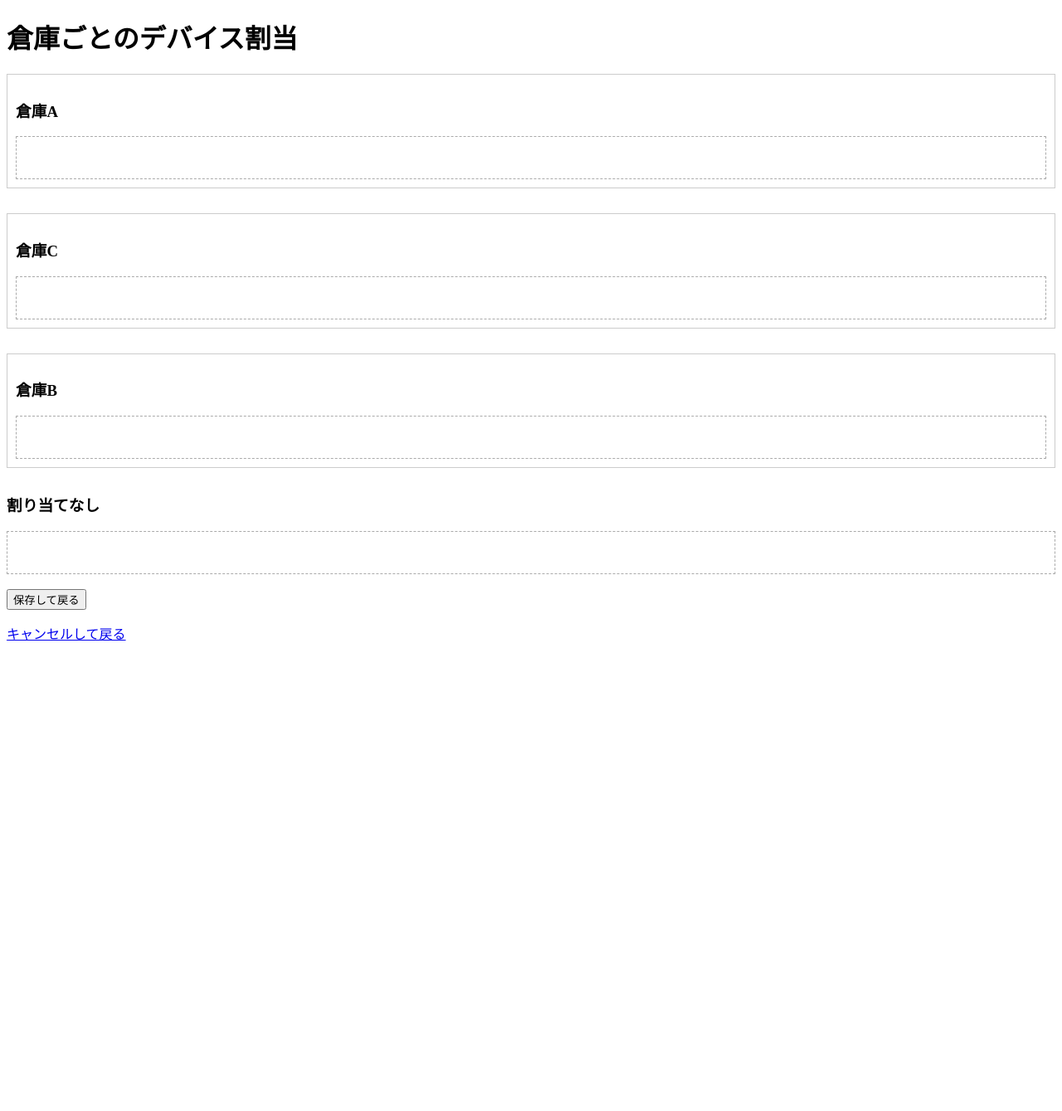
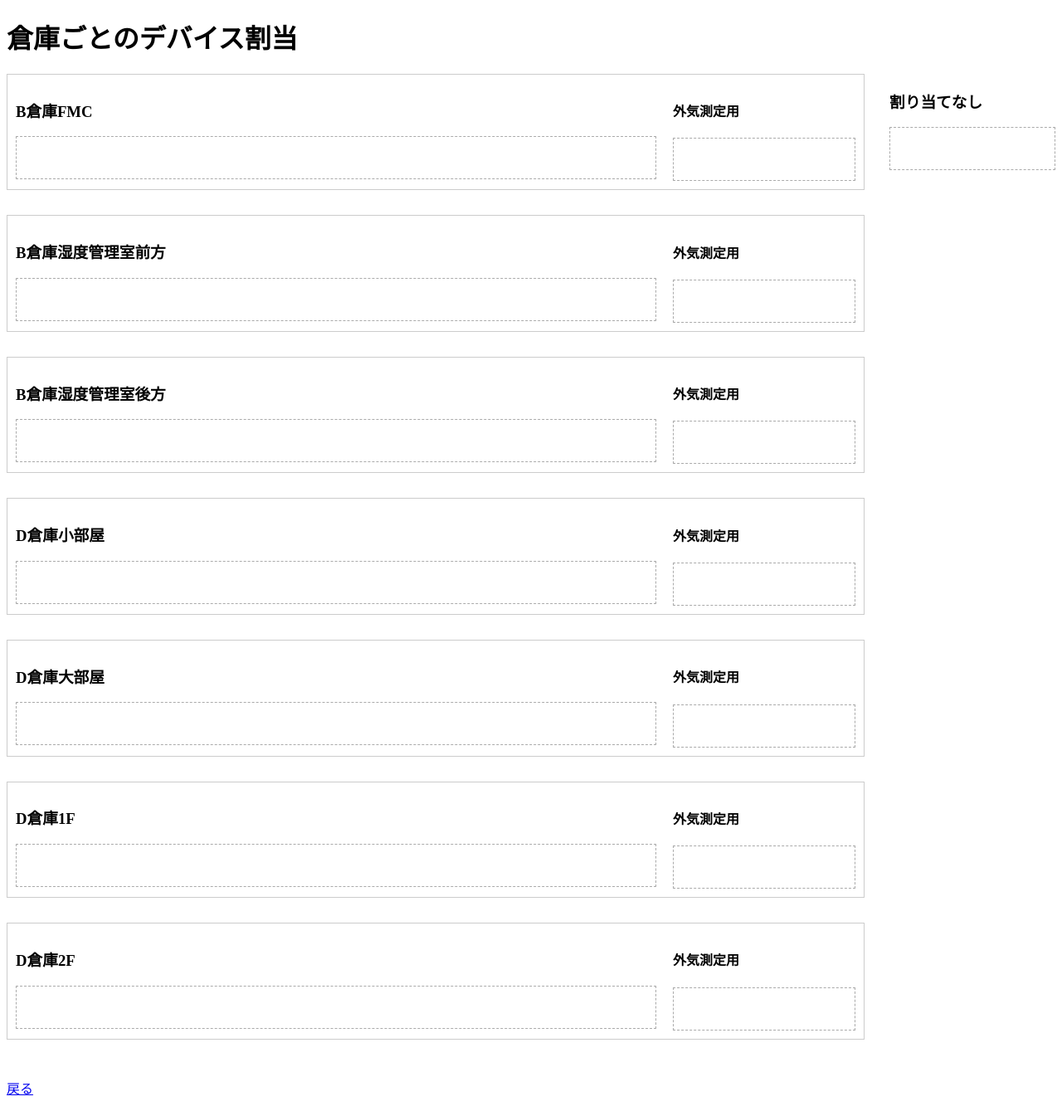
Before and after one commit to tosh-m12/flask-project01, a Flask app: page /warehouse_assign in a window 1280 px wide. Shown: the whole page at 83% size. Before the commit the page ends 772 px from the top, so only its background shows below. Run offline with Flask 3, Linux system fonts and the light colour scheme; data that the repository does not hold is empty.

Commit message:
トップページおよび割り当てページの仕様修正

```diff
--- a/datalogger_project/app.py
+++ b/datalogger_project/app.py
@@ -92,8 +92,26 @@ def load_warehouse_names():
 
 @app.route("/")
 def index():
-    settings = load_json(SETTINGS_FILE, {"interval": 10})
-    return render_template("index.html", interval=settings.get("interval", 10))
+    try:
+        token, user_id = login_and_get_token()
+        devices = fetch_all_devices(token, user_id)
+        assignments = load_device_assignments()
+        warehouses = load_warehouse_names()
+        settings = load_json(SETTINGS_FILE, {"interval": 10})
+
+        warehouse_devices = {wh: [] for wh in warehouses}
+        for d in devices:
+            wh = assignments.get(d["id"])
+            if wh in warehouse_devices:
+                warehouse_devices[wh].append(d)
+
+        return render_template(
+            "index.html",
+            warehouse_devices=warehouse_devices,
+            interval=settings.get("interval", 10)
+        )
+    except Exception as e:
+        return f"エラー: {e}", 500
 
 
 @app.route("/data")
@@ -166,22 +184,62 @@ def warehouse_assign():
         return f"エラー: {e}", 500
 
 
+@app.route("/all_devices")
+def all_devices():
+    try:
+        token, user_id = login_and_get_token()
+        devices = fetch_all_devices(token, user_id)
+        assignments = load_device_assignments()
+        for device in devices:
+            device["warehouse"] = assignments.get(device["id"], "")
+        return render_template("all_devices.html", devices=devices)
+    except Exception as e:
+        return f"エラー: {e}", 500
+
+
+@app.route("/save_assignment", methods=["POST"])
+def save_assignment():
+    data = request.get_json()
+    save_device_assignments(data)
+    return jsonify({"status": "ok"})
+
+
 @app.route("/warehouse_names", methods=["GET", "POST"])
 def warehouse_names():
-    warehouses = load_json(WAREHOUSE_FILE, ["A", "B", "C"])
+    # 現在の倉庫名一覧と割当データを読み込み
+    current_warehouses = load_json(WAREHOUSE_FILE, ["A", "B", "C"])
+    assignments = load_device_assignments()
 
     if request.method == "POST":
+        # 新しく保存する倉庫名を抽出
         new_warehouses = []
         for key in request.form:
             if key.startswith("warehouse_"):
                 name = request.form.get(key, "").strip()
                 if name:
                     new_warehouses.append(name)
+
+        # 消えた倉庫名（削除されたもの）を検出
+        deleted_warehouses = {
+            wh for wh in assignments.values()
+            if wh not in new_warehouses and not wh.startswith("external_")
+        } | {
+            f"external_{wh}" for wh in current_warehouses if wh not in new_warehouses
+        }
+
+        # ← ここを追加
+        updated_assignments = {
+            device_id: warehouse
+            for device_id, warehouse in assignments.items()
+            if warehouse not in deleted_warehouses
+        }
+
         save_json(WAREHOUSE_FILE, new_warehouses)
+        save_device_assignments(updated_assignments)
+
         return redirect(url_for("settings"))
 
-    return render_template("warehouse_names.html", warehouses=warehouses)
-
+    return render_template("warehouse_names.html", warehouses=current_warehouses)
 
 
 if __name__ == "__main__":
--- a/datalogger_project/templates/warehouse_assign.html
+++ b/datalogger_project/templates/warehouse_assign.html
@@ -4,24 +4,62 @@
     <meta charset="UTF-8">
     <title>倉庫ごとのデバイス割当</title>
     <style>
-        .warehouse-block { margin-bottom: 30px; border: 1px solid #ccc; padding: 10px; }
-        .device-list { min-height: 40px; border: 1px dashed #aaa; padding: 5px; }
+        .container {
+            display: flex;
+            justify-content: space-between;
+            align-items: flex-start;
+        }
+
+        .warehouse-area {
+            flex: 1;
+            margin-right: 30px;
+        }
+
+        .unassigned-area {
+            width: 200px;
+        }
+
+        .warehouse-block {
+            margin-bottom: 30px;
+            border: 1px solid #ccc;
+            padding: 10px;
+        }
+
+        .device-list {
+            min-height: 40px;
+            border: 1px dashed #aaa;
+            padding: 5px;
+            display: flex;
+            flex-wrap: wrap;
+            justify-content: flex-start;  /* タグを左詰めに配置 */
+            align-items: flex-start;
+        }
+
         .device-tag {
-            display: inline-block;
+            width: 170px;
+            text-align: center;
             padding: 5px 10px;
             margin: 5px;
             background: #e0f7fa;
             border: 1px solid #00796b;
             border-radius: 5px;
             cursor: move;
+            user-select: none;
+        }
+
+        .external-block {
+            width: 220px;
         }
     </style>
 </head>
 <body>
     <h1>倉庫ごとのデバイス割当</h1>
-    <form method="post" id="assignForm">
+
+    <div class="container">
+        <div class="warehouse-area">
             {% for warehouse in warehouses %}
-        <div class="warehouse-block">
+            <div class="warehouse-block" style="display: flex; justify-content: space-between;">
+                <div style="flex: 1; margin-right: 20px;">
                     <h3>{{ warehouse }}</h3>
                     <div class="device-list" ondrop="drop(event, '{{ warehouse }}')" ondragover="allowDrop(event)" id="warehouse-{{ loop.index }}">
                         {% for device_id, assigned_warehouse in assignments.items() %}
@@ -31,21 +69,37 @@
                         {% endfor %}
                     </div>
                 </div>
+                <div class="external-block">
+                    <h4>外気測定用</h4>
+                    <div class="device-list" ondrop="drop(event, 'external_{{ warehouse }}')" ondragover="allowDrop(event)" id="external-{{ loop.index }}">
+                        {% for device_id, assigned_warehouse in assignments.items() %}
+                            {% if assigned_warehouse == ('external_' ~ warehouse) %}
+                                <span class="device-tag" draggable="true" ondragstart="drag(event)" id="device-{{ device_id }}">{{ device_id }}</span>
+                            {% endif %}
                         {% endfor %}
-
-        <h3>割り当てなし</h3>
-        <div class="device-list" ondrop="drop(event, '')" ondragover="allowDrop(event)" id="unassigned">
-            {% for device_id in unassigned %}
-                <span class="device-tag" draggable="true" ondragstart="drag(event)" id="device-{{ device_id }}">{{ device_id }}</span>
+                    </div>
+                </div>
+            </div>
             {% endfor %}
         </div>
 
-        <input type="hidden" name="assignments_json" id="assignments_json">
-        <br>
-        <button type="submit">保存して戻る</button>
-    </form>
+        <div class="unassigned-area">
+            <h3>割り当てなし</h3>
+            <div class="device-list"
+                ondrop="drop(event, '')"
+                ondragover="allowDrop(event)"
+                id="unassigned">
+                {% for device_id in unassigned|sort %}
+                    <span class="device-tag"
+                          draggable="true"
+                          ondragstart="drag(event)"
+                          id="device-{{ device_id }}">{{ device_id }}</span>
+                {% endfor %}
+            </div>
+        </div>
+    </div>
 
-    <p><a href="{{ url_for('settings') }}">キャンセルして戻る</a></p>
+    <p><a href="{{ url_for('settings') }}">戻る</a></p>
 
     <script>
         let assignments = {{ assignments_json|safe }};
@@ -62,19 +116,30 @@
             ev.preventDefault();
             const deviceId = ev.dataTransfer.getData("text");
             const element = document.getElementById(deviceId);
+
+            // タグの上にはドロップさせない
+            if (ev.target.classList.contains('device-tag')) {
+                return;
+            }
+
+            // ドロップ先に移動
             ev.target.appendChild(element);
 
-            // Update assignment
+            // 割り当て更新
             const id = deviceId.replace('device-', '');
+            if (warehouse === '') {
+                delete assignments[id];
+            } else {
                 assignments[id] = warehouse;
-            updateAssignmentsInput();
             }
 
-        function updateAssignmentsInput() {
-            document.getElementById("assignments_json").value = JSON.stringify(assignments);
+            // AJAXで保存
+            fetch('/save_assignment', {
+                method: 'POST',
+                headers: { 'Content-Type': 'application/json' },
+                body: JSON.stringify(assignments)
+            });
         }
-
-        window.onload = updateAssignmentsInput;
     </script>
 </body>
 </html>
--- a/datalogger_project/warehouses.json
+++ b/datalogger_project/warehouses.json
@@ -1,5 +1,9 @@
 [
-  "倉庫A",
-  "倉庫C",
-  "倉庫B"
+  "B倉庫FMC",
+  "B倉庫湿度管理室前方",
+  "B倉庫湿度管理室後方",
+  "D倉庫小部屋",
+  "D倉庫大部屋",
+  "D倉庫1F",
+  "D倉庫2F"
 ]
```
Also changed, not shown: datalogger_project/templates/all_devices.html (added, +39 -0 lines), datalogger_project/templates/index.html (+61 -32 lines). Lines whose indentation alone changed are shown as unchanged.
